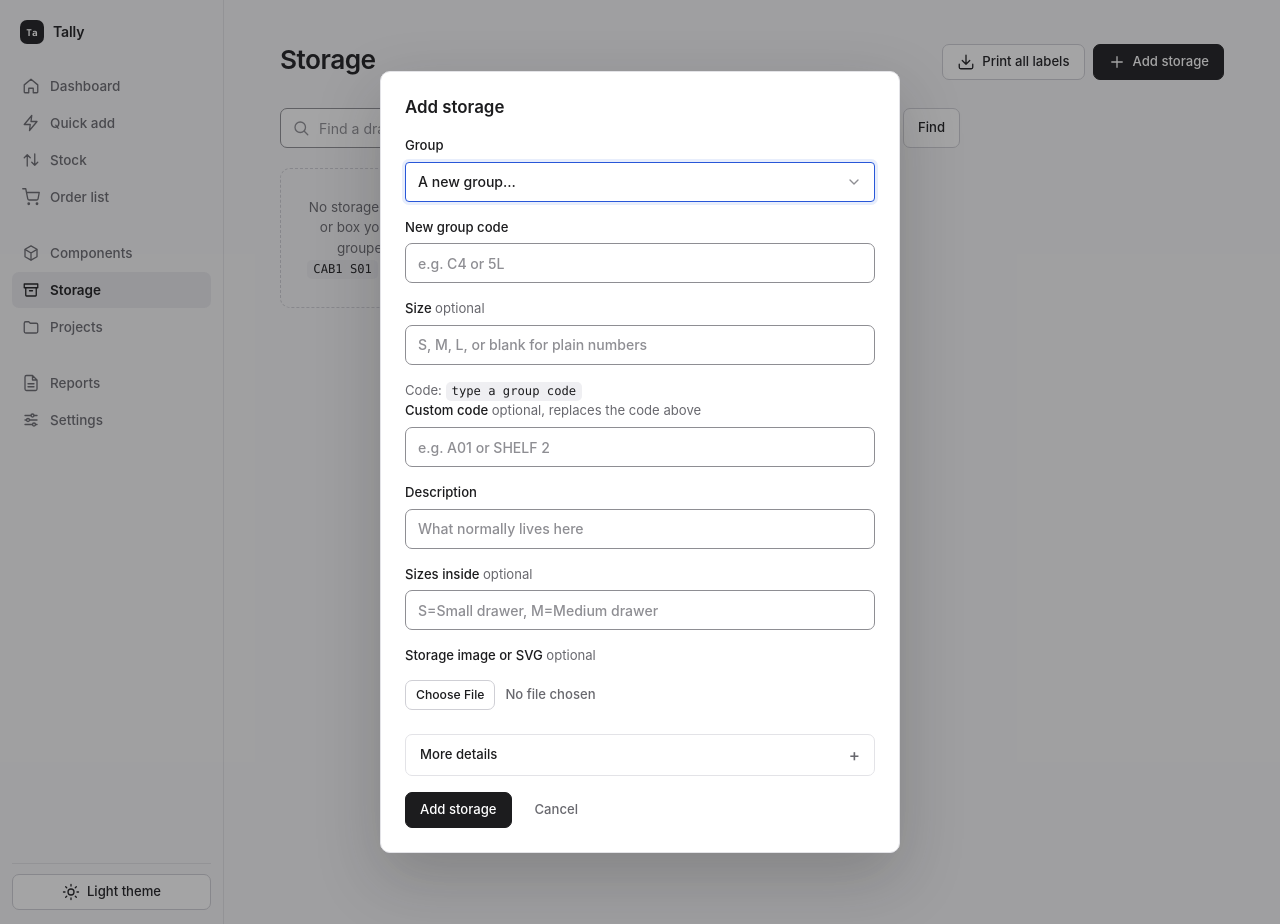
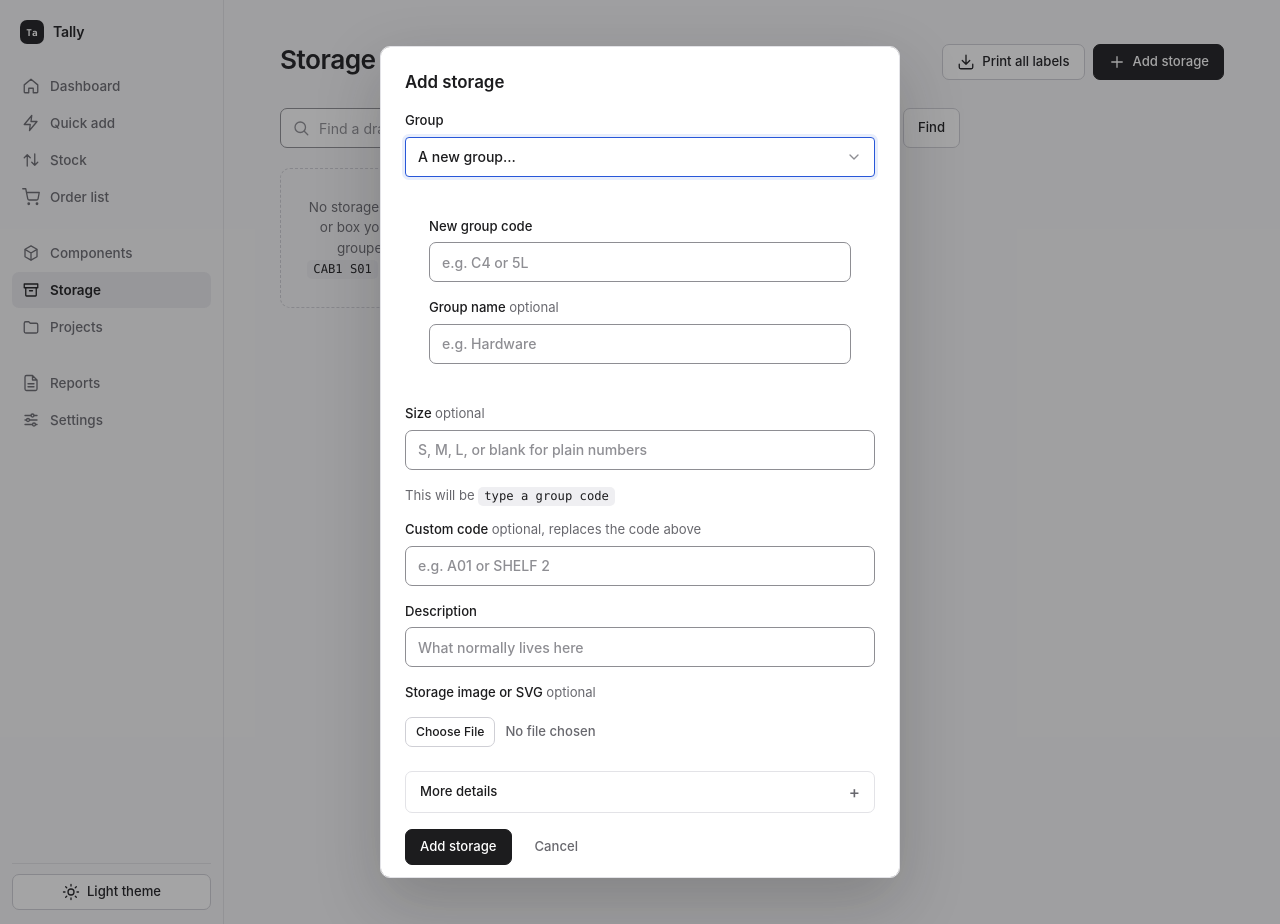
Before and after one commit to alankey-dev/tally, a Flask app: page /locations in a window 1280 px wide, after a click on "Add storage". Run offline with Flask 3, Linux system fonts and the light colour scheme; data comes from the database, SQL or seed files in the repository; data that the repository does not hold is empty.

Commit message:
Name new storage groups and tidy the Add storage dialog
Co-Authored-By: Claude Sonnet 5.5 <noreply@anthropic.com>
Claude-Session: https://claude.ai/code/session_01PNJEiXoAREGZJ4Vi3AUUA7

```diff
--- a/app/main.py
+++ b/app/main.py
@@ -936,6 +936,11 @@ def new_location():
             kind = request.form.get("kind", "").strip() or sizes.get(series) or sibling_kind(conn, code) or "custom storage"
             location_id = conn.execute("INSERT INTO locations(code, kind, label, notes, image_path, series, created_at) VALUES (?, ?, ?, ?, ?, ?, ?)", (code, kind, label, request.form.get("notes", ""), image_path, request.form.get("sizes", ""), datetime.now(timezone.utc).isoformat())).lastrowid
             dispatch_webhooks("location.created", {"location": dict(conn.execute("SELECT * FROM locations WHERE id=?", (location_id,)).fetchone())})
+            groupname = request.form.get("groupname", "").strip()
+            if newgroup and groupname:
+                names = layout_setting("groups")
+                names.setdefault(code.split()[0], groupname)
+                conn.execute("INSERT INTO settings(key, value) VALUES ('layout.groups', ?) ON CONFLICT(key) DO UPDATE SET value=excluded.value", (json.dumps(names),))
             conn.commit()
             flash(f"Storage location {code} added.", "success")
         except sqlite3.IntegrityError:
--- a/static/app.css
+++ b/static/app.css
@@ -537,3 +537,5 @@ body.access-page .app-shell { display: block; }
 @media (prefers-reduced-motion: reduce) {
   *, *::before, *::after { scroll-behavior: auto !important; transition-duration: .01ms !important; animation-duration: .01ms !important; }
 }
+
+.code-preview { margin: 4px 0 14px; }
--- a/templates/locations.html
+++ b/templates/locations.html
@@ -84,17 +84,20 @@
         {% for key, group in groups.items() %}<option value="{{key}}"{% if key == active %} selected{% endif %}>{{key}} · {{group['name']}}</option>{% endfor %}
         <option value="">A new group…</option>
       </select></label>
-    <label id="loc-new-group" hidden>New group code<input name="newgroup" maxlength="8" placeholder="e.g. C4 or 5L"></label>
+    <div id="loc-new-group" hidden class="form">
+      <label>New group code<input name="newgroup" maxlength="8" placeholder="e.g. C4 or 5L"></label>
+      <label>Group name <span class="optional">optional</span><input name="groupname" placeholder="e.g. Hardware"></label>
+    </div>
     <label>Size <span class="optional">optional</span><input id="loc-size" name="series" list="series-options" maxlength="8" placeholder="S, M, L, or blank for plain numbers"></label>
     <datalist id="series-options"></datalist>
-    <p class="copy">Code: <code id="loc-preview">pick a group</code></p>
+    <p class="copy code-preview">This will be <code id="loc-preview">pick a group</code></p>
     <label>Custom code <span class="optional">optional, replaces the code above</span><input name="code" placeholder="e.g. A01 or SHELF 2"></label>
     <label>Description<input required name="label" placeholder="What normally lives here"></label>
-    <label>Sizes inside <span class="optional">optional</span><input name="sizes" placeholder="S=Small drawer, M=Medium drawer"></label>
     <label>Storage image or SVG <span class="optional">optional</span><input name="image" type="file" accept="image/svg+xml,image/png,image/jpeg,image/webp,image/gif"></label>
     <details>
       <summary>More details</summary>
-      <label>Type<input name="kind" value="custom storage"></label>
+      <label>Type<input name="kind" placeholder="Copied from the neighbouring drawer"></label>
+      <label>Sizes inside <span class="optional">optional</span><input name="sizes" placeholder="S=Small drawer, M=Medium drawer"></label>
       <label>Notes<textarea name="notes" rows="3"></textarea></label>
     </details>
     <div class="form-actions">
@@ -128,7 +131,7 @@
   var codes = {{ all_locations|map(attribute='code')|list|tojson }};
   var form = document.querySelector('#add-location form');
   var group = form.querySelector('#loc-group'), size = form.querySelector('#loc-size'), preview = form.querySelector('#loc-preview');
-  var fresh = form.querySelector('#loc-new-group'), freshInput = fresh.querySelector('input'), list = form.querySelector('#series-options');
+  var fresh = form.querySelector('#loc-new-group'), freshInput = fresh.querySelector('input[name=newgroup]'), list = form.querySelector('#series-options');
   function sizesIn(g) {
     var found = {};
     codes.forEach(function (c) { var m = c.indexOf(g + ' ') === 0 && c.slice(g.length + 1).match(/^([A-Z]+)\d+$/); if (m) found[m[1]] = 1; });
```
Also changed, not shown: tests/test_labels.py (+2 -1 lines).
